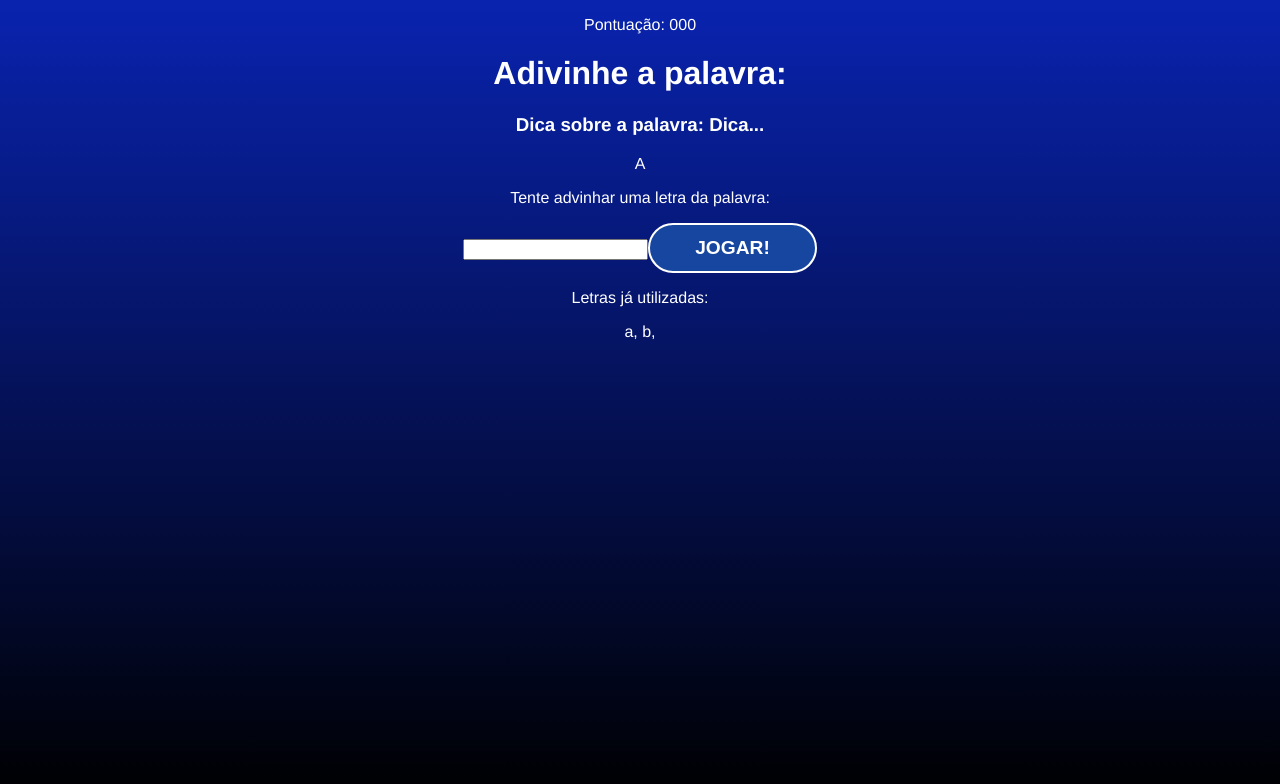
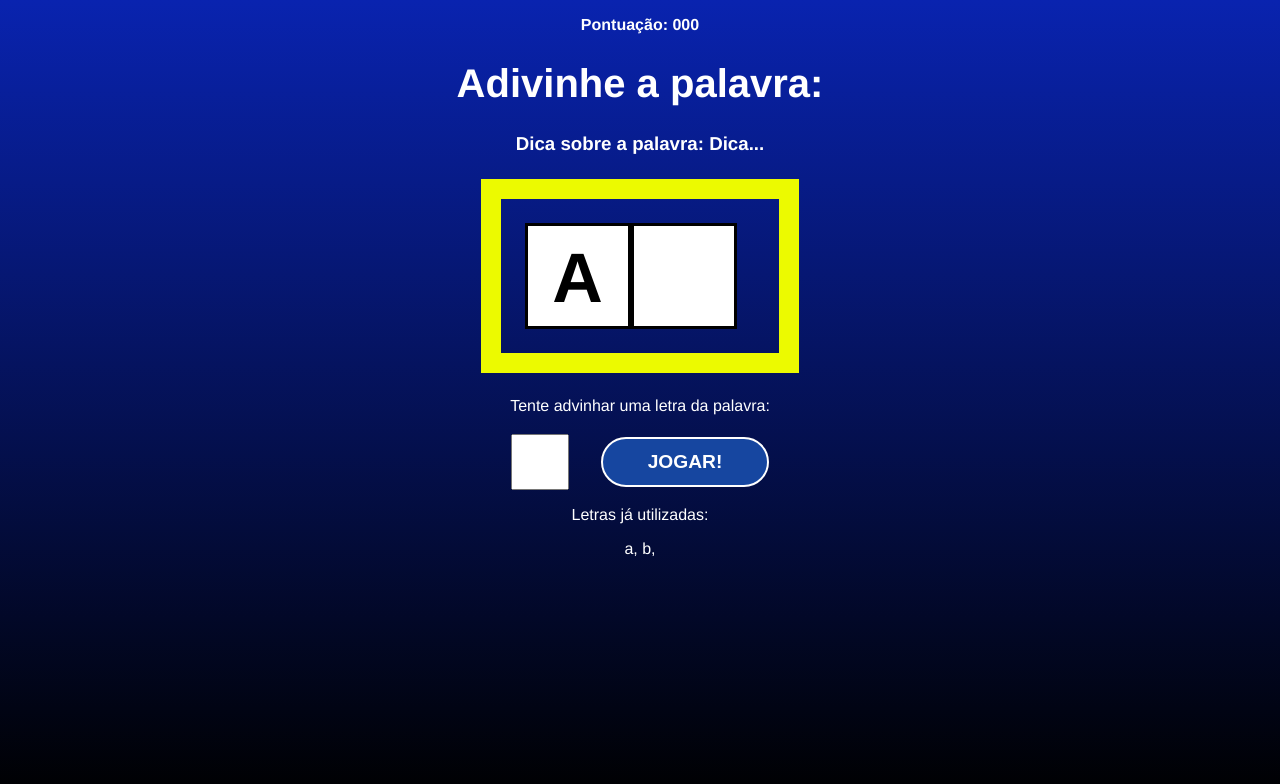
Before and after one commit to Samuelgosilva/secretWord, a React (Vite) app: page / in a window 1280 px wide. Both pictures are taken after a click on the button "COMEÇAR O JOGO". Shown: the top 784 px of the page. Built offline with nearby package versions, Linux system fonts and the light colour scheme.

Commit message:
CSS da tela do jogo

```diff
--- a/src/components/Game.css
+++ b/src/components/Game.css
@@ -0,0 +1,44 @@
+.game h1 {
+    font-size: 2.5em;
+}
+
+.points span {
+    font-weight: bold;
+}
+
+.wordContainer {
+    margin: 1.5em;
+    padding: 1.5em;
+    border: 20px solid #ecfa00;
+    display: flex;
+}
+
+.letter, .blankSquare {
+    font-size: 70px;
+    line-height: 1.5;
+    border: 3px solid #000;
+    height: 100px;
+    width: 100px;
+    text-transform: uppercase;
+    background-color: #FFF;
+    color: #000;
+    font-weight: bold;
+}
+
+.letterContainer p {
+    margin-bottom: 1.2em;
+}
+
+.letterContainer form {
+    display: flex;
+    align-items: center;
+    justify-content: center;
+}
+
+.letterContainer input {
+    height: 50px;
+    width: 50px;
+    font-size: 2em;
+    text-align: center;
+    margin-right: 1em;
+}
```
